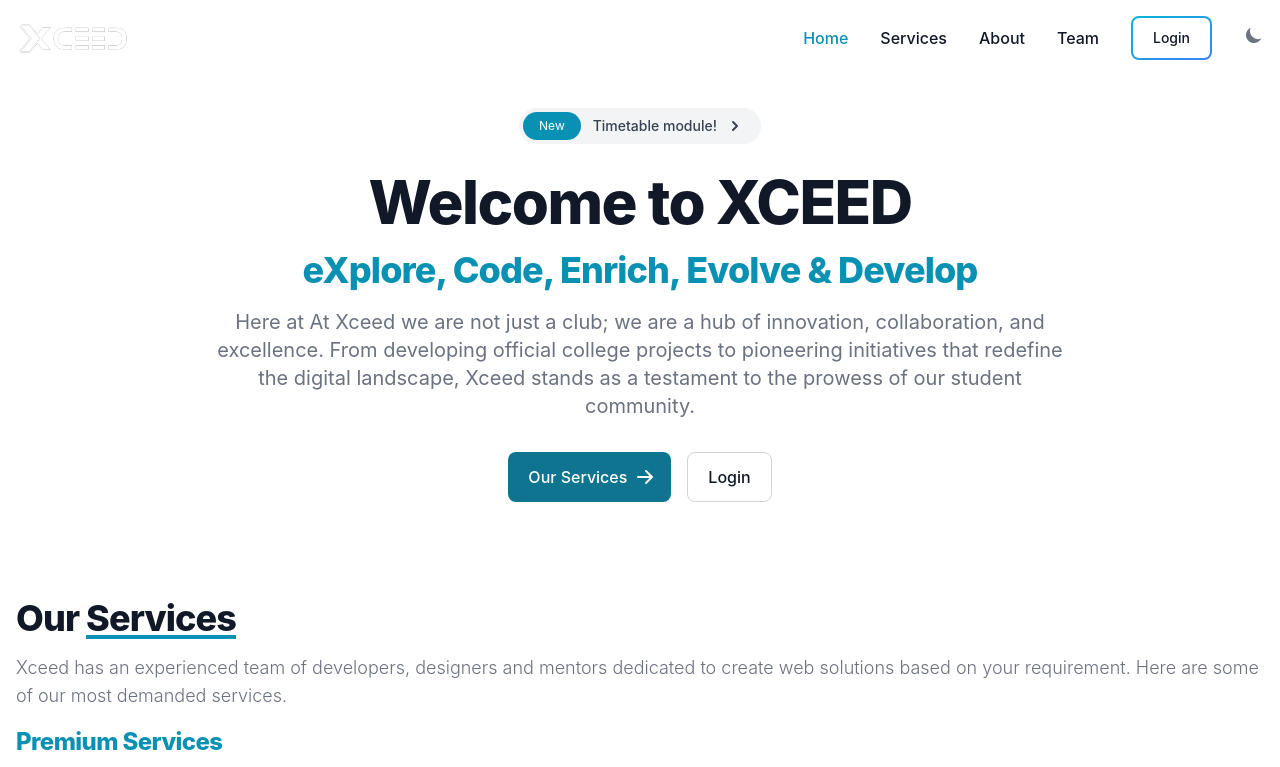
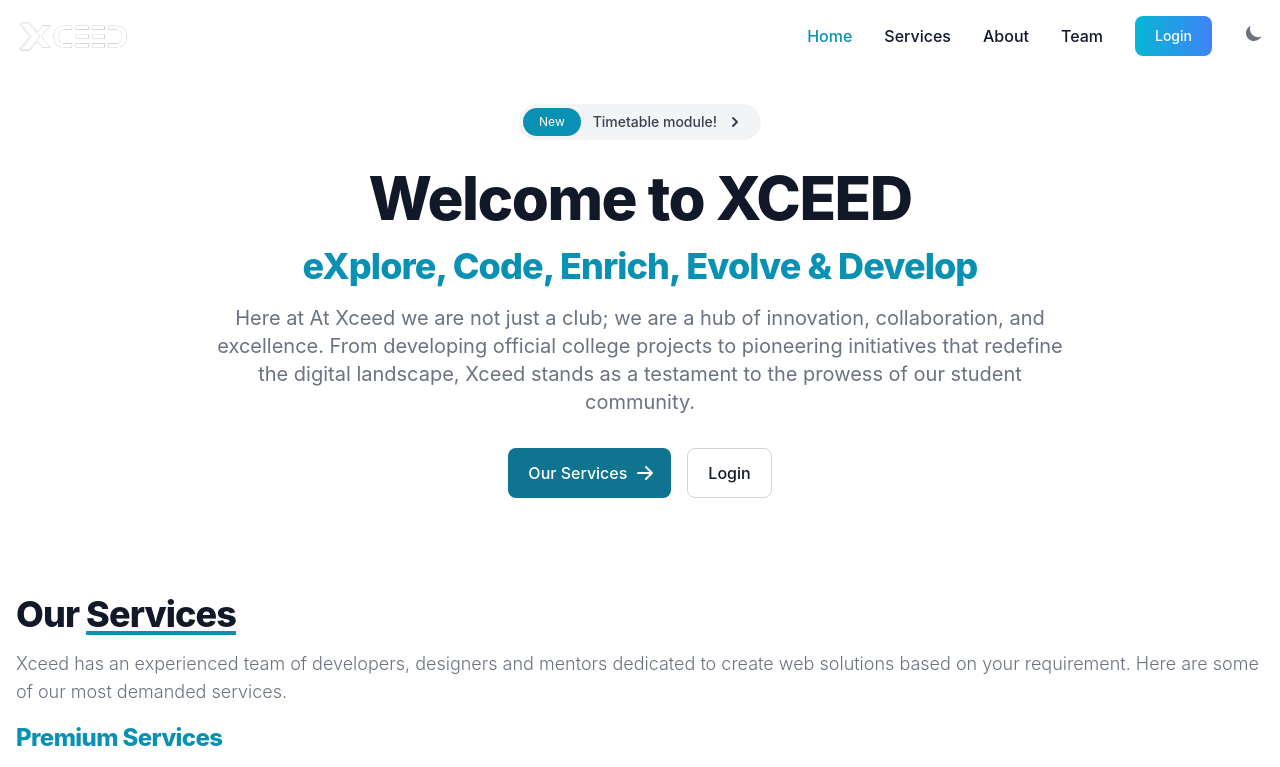
Before and after one commit to dev-bhavya/xceed-about, a website: page src/index.html in a window 1280 px wide. Shown: the top 767 px of the page. Drawn offline with nearby package versions, Linux system fonts and the light colour scheme.

Commit message:
login button changes

```diff
--- a/src/index.html
+++ b/src/index.html
@@ -62,13 +62,11 @@
                             class="block py-2 px-3 text-gray-900 rounded hover:text-cyan-600 md:hover:bg-transparent md:border-0 md:hover:text-cyan-600 md:p-0 dark:text-white md:dark:hover:text-cyan-600 dark:hover:bg-gray-700 md:dark:hover:bg-transparent">Team</a>
                     </li>
                     <li>
-                        <button
-                            class="relative inline-flex items-center justify-center p-0.5 overflow-hidden text-sm font-medium text-gray-900 rounded-lg group bg-gradient-to-br from-cyan-500 to-blue-500 group-hover:from-cyan-500 group-hover:to-blue-500 hover:text-white dark:text-white focus:ring-4 focus:outline-none focus:ring-cyan-200 dark:focus:ring-cyan-800">
-                            <span
-                                class="relative px-5 py-2.5 transition-all ease-in duration-75 bg-white dark:bg-gray-900 rounded-md group-hover:bg-opacity-0">
-                                Login
-                            </span>
+                        <button type="button"
+                            class="text-white bg-gradient-to-r from-cyan-500 to-blue-500 hover:bg-gradient-to-bl focus:ring-4 focus:outline-none focus:ring-cyan-300 dark:focus:ring-cyan-800 font-medium rounded-lg text-sm px-5 py-2.5 text-center">
+                            Login
                         </button>
+
                     </li>
                     <li class="items-center">
                         <button id="theme-toggle" type="button"
@@ -121,7 +119,7 @@
                 prowess of our student community.
             </p>
             <div class="flex flex-col mb-8 lg:mb-16 space-y-4 sm:flex-row sm:justify-center sm:space-y-0 sm:space-x-4">
-                <a href="#"
+                <a href="#services"
                     class="inline-flex justify-center items-center py-3 px-5 text-base font-medium text-center text-white rounded-lg bg-primary-700 hover:bg-primary-800 focus:ring-4 focus:ring-primary-300 dark:focus:ring-primary-900">
                     Our Services
                     <svg class="ml-2 -mr-1 w-5 h-5" fill="currentColor" viewBox="0 0 20 20"
```
